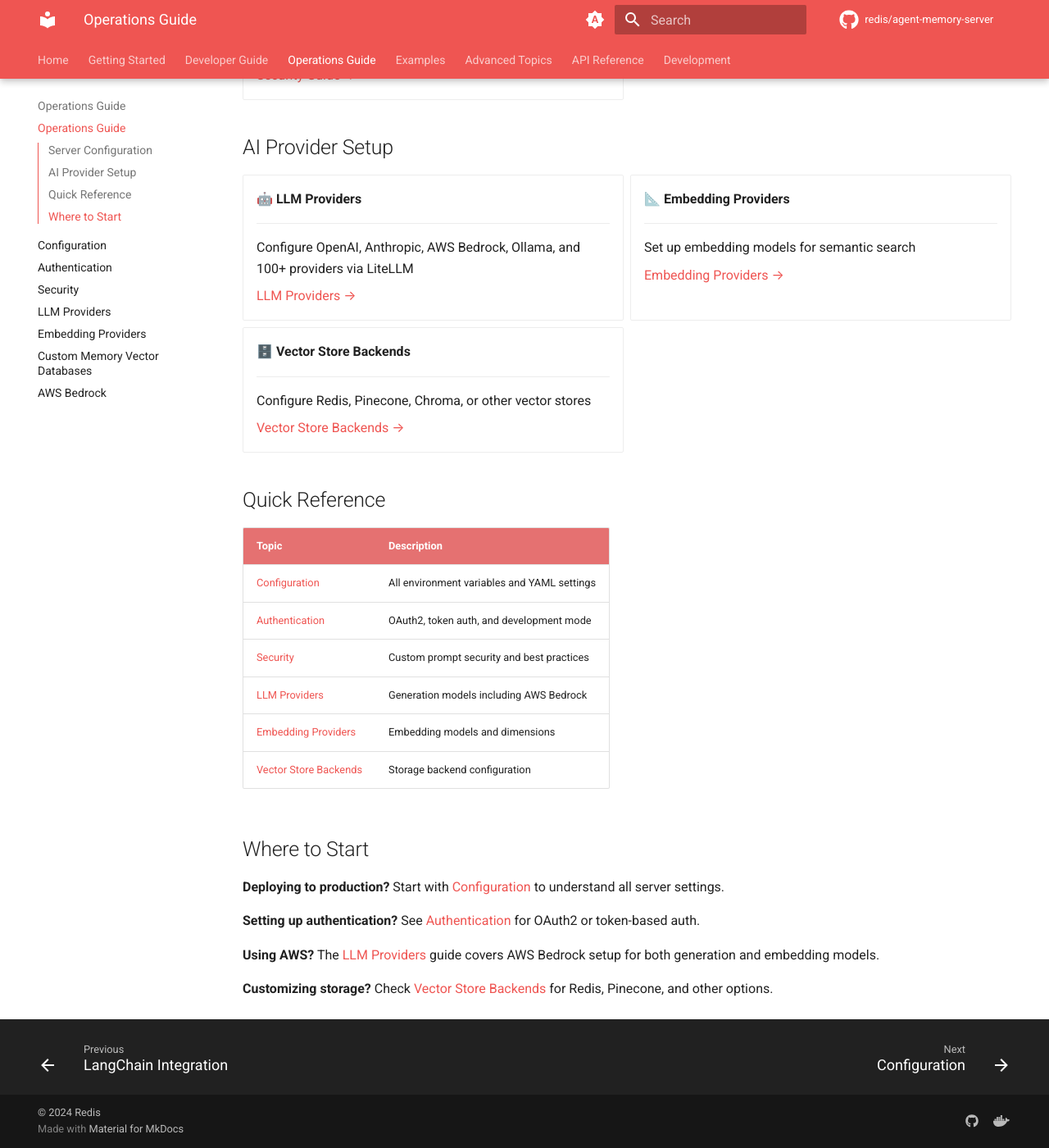
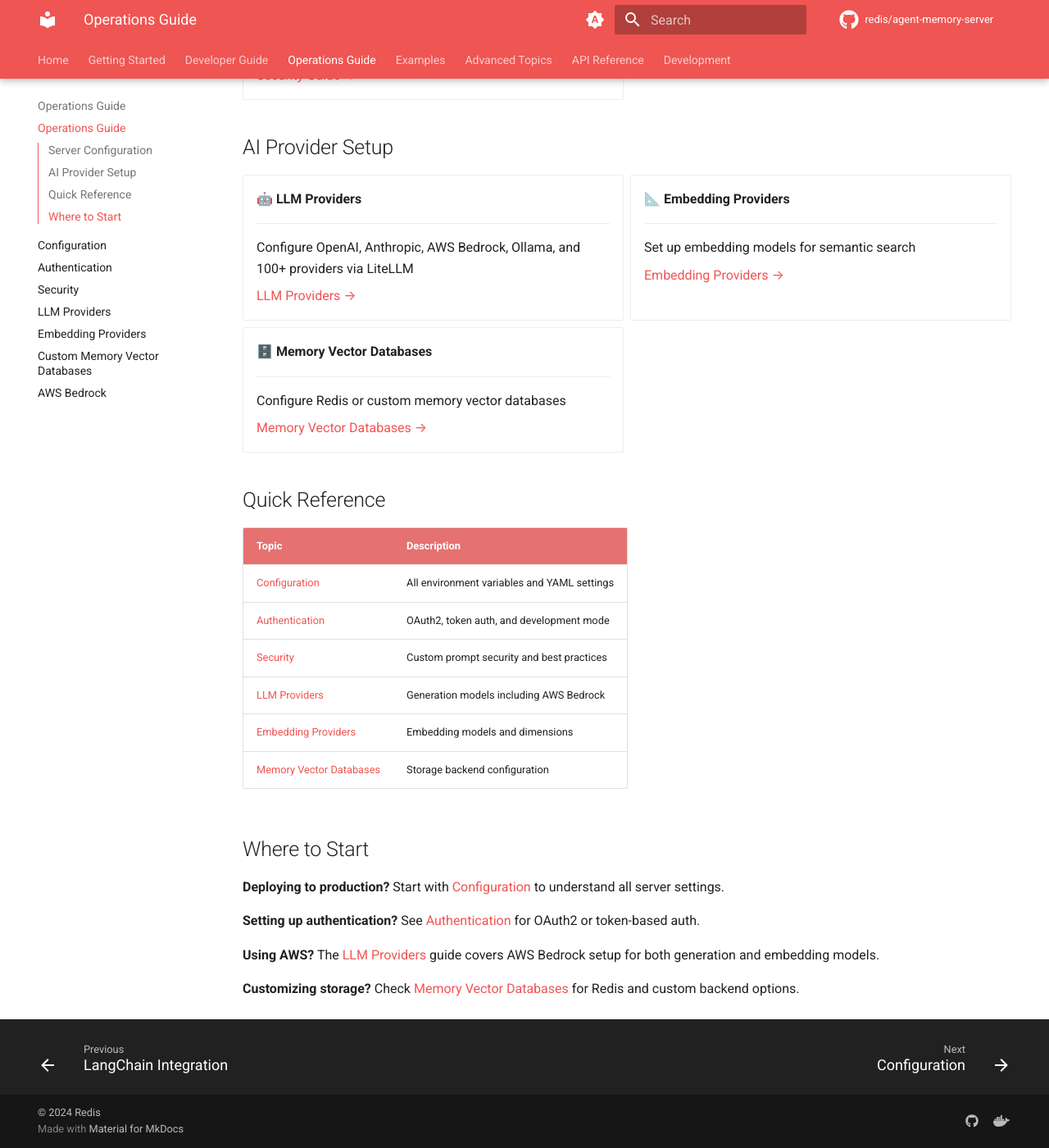
Before and after one commit to redis/agent-memory-server, an MkDocs documentation site: the page built from docs/operations-guide-index.md, in a window 1280 px wide and 1400 px high, scrolled down 653 px. Shown: the whole window at 82% size. Built offline with MkDocs 1.6.1 and Material for MkDocs 9.7.7, drawn with Linux system fonts in a browser that asks for light colours; comment, search, counter and statistics services are not loaded; the version menu is left out.

Commit message:
fix(docs): update broken vector-store-backends links to custom-memory-vector-db

```diff
--- a/docs/operations-guide-index.md
+++ b/docs/operations-guide-index.md
@@ -52,13 +52,13 @@
 
     [Embedding Providers →](embedding-providers.md)
 
--   🗄️ **Vector Store Backends**
+-   🗄️ **Memory Vector Databases**
 
     ---
 
-    Configure Redis, Pinecone, Chroma, or other vector stores
+    Configure Redis or custom memory vector databases
 
-    [Vector Store Backends →](vector-store-backends.md)
+    [Memory Vector Databases →](custom-memory-vector-db.md)
 
 </div>
 
@@ -71,7 +71,7 @@
 | [Security](security-custom-prompts.md) | Custom prompt security and best practices |
 | [LLM Providers](llm-providers.md) | Generation models including AWS Bedrock |
 | [Embedding Providers](embedding-providers.md) | Embedding models and dimensions |
-| [Vector Store Backends](vector-store-backends.md) | Storage backend configuration |
+| [Memory Vector Databases](custom-memory-vector-db.md) | Storage backend configuration |
 
 ## Where to Start
 
@@ -81,4 +81,4 @@
 
 **Using AWS?** The [LLM Providers](llm-providers.md) guide covers AWS Bedrock setup for both generation and embedding models.
 
-**Customizing storage?** Check [Vector Store Backends](vector-store-backends.md) for Redis, Pinecone, and other options.
+**Customizing storage?** Check [Memory Vector Databases](custom-memory-vector-db.md) for Redis and custom backend options.
```
